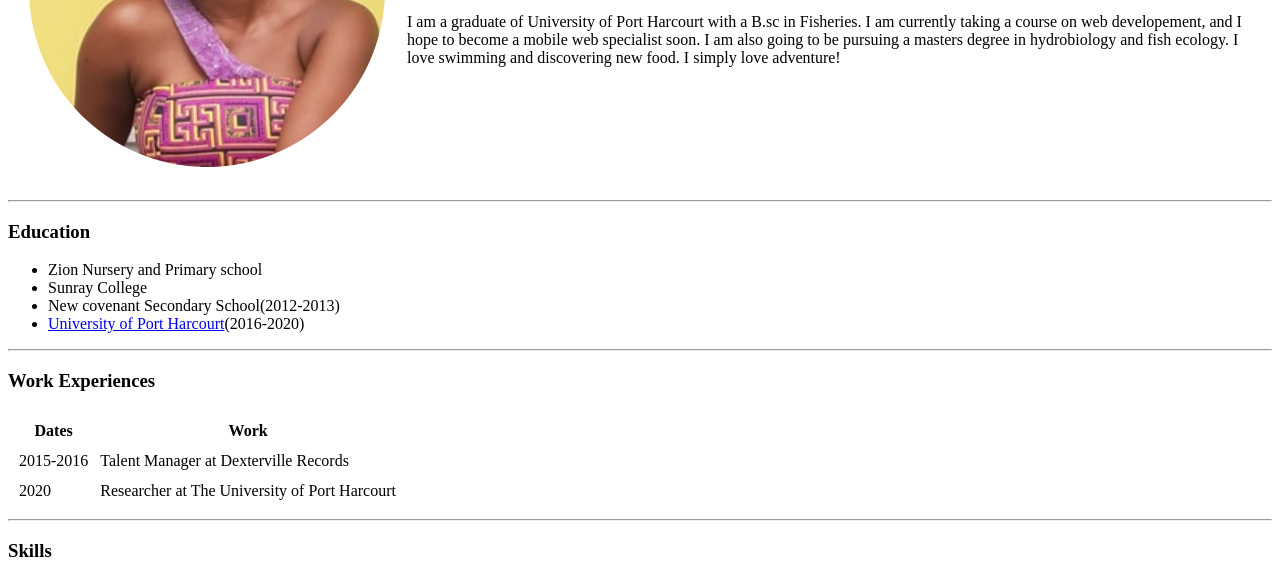
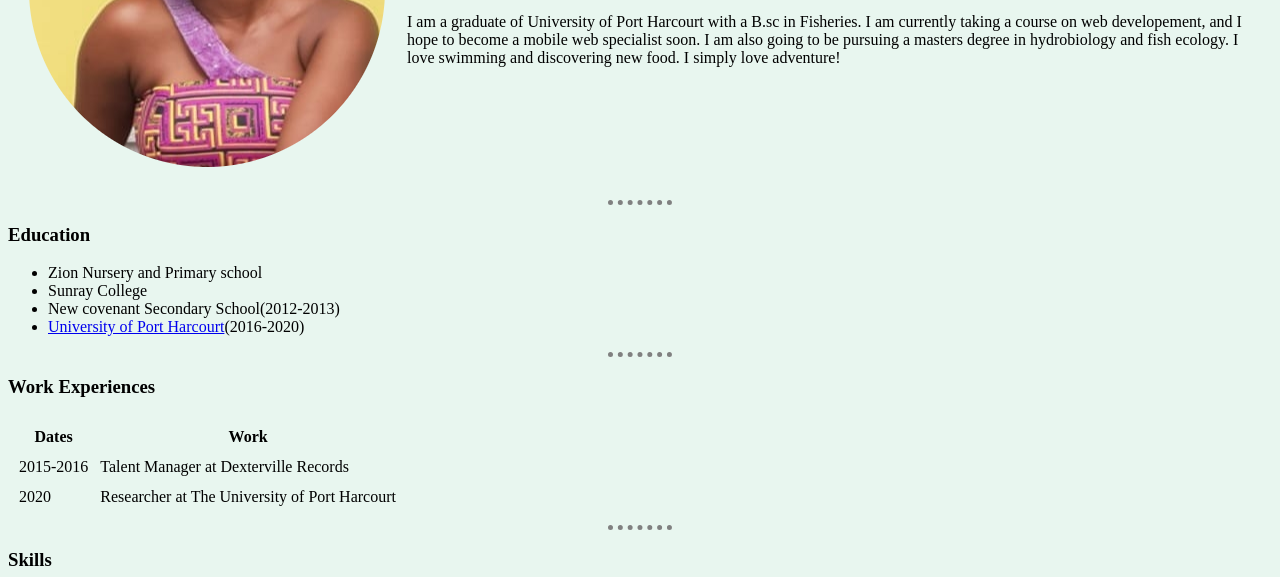
Before and after one commit to soniaobasuyi/HTML--Personal-Site, a plain HTML site: page index.html in a window 1280 px wide. Shown: the part 218-795 px from the top of the page. Drawn offline with Linux system fonts and the light colour scheme.

Commit message:
css added

```diff
--- a/index.html
+++ b/index.html
@@ -4,6 +4,21 @@
 <head>
   <meta charset="utf-8">
   <title>💙Sonia's Personal Site</title>
+
+  <style>
+
+  body {
+    background-color: #E8F6EF
+  }
+  hr {
+    border-style: none;
+    border-top-style: dotted;
+    border-color: grey;
+    border-width: 5px;
+    width: 5%;
+  }
+
+  </style>
 </head>
 
 <body>
```
